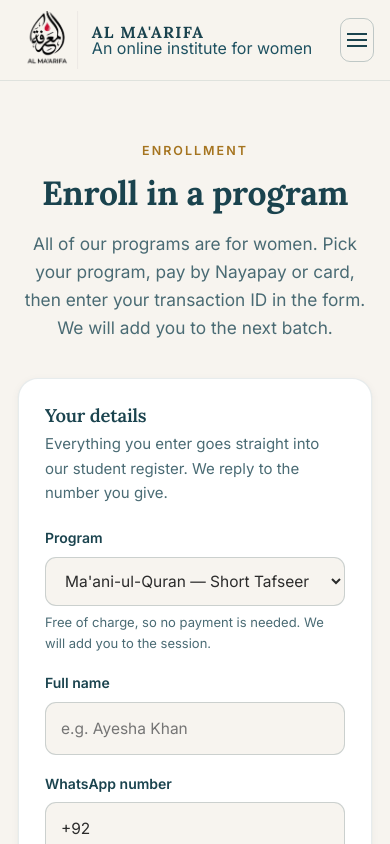
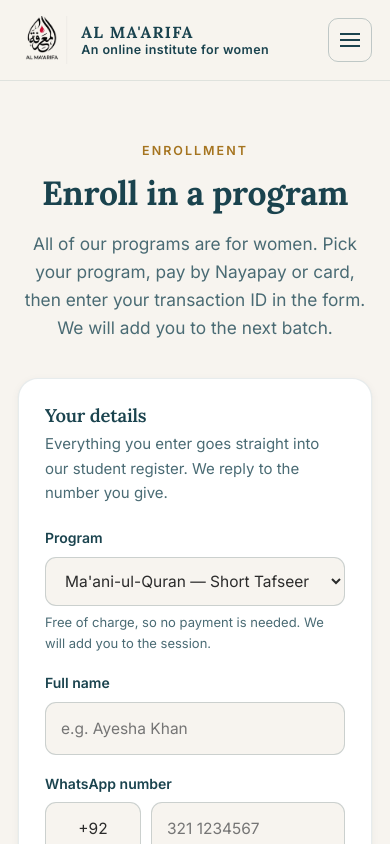
Before and after one commit to akezu2000/almaarifa, a plain HTML site: page enroll.html in a window 390 px wide. Shown: the top 844 px of the page. Drawn offline with Linux system fonts and the light colour scheme.

Commit message:
Add files via upload

```diff
--- a/assets/css/style.css
+++ b/assets/css/style.css
@@ -107,13 +107,16 @@
 }
 .brand{display:flex; align-items:center; flex:0 0 auto}
 .brand img{
-  height:84px; width:auto;       /* logo is 1:2.81 — keep it tall enough to read */
+  width:auto;                    /* height drives the width, never the reverse */
   display:block;
   object-fit:contain;
   filter:none !important;        /* never let a theme recolour the logo */
   background:transparent !important;
   mix-blend-mode:normal !important;
 }
+/* The mark is roughly square, so it needs far less height than the old tall
+   one to carry the same weight. Widths follow from the real file, 255 x 243. */
+.brand .brand-mark{height:72px}
 .nav{margin-left:auto; display:flex; align-items:center; gap:6px}
 .nav a{
   font-size:15px; font-weight:500; color:var(--ink);
@@ -383,6 +386,11 @@
   outline:none; border-color:var(--teal); background:var(--white);
 }
 .field textarea{min-height:130px; resize:vertical}
+/* Country code sits in its own narrow box beside the number, so a number
+   never arrives without one. 96px holds +353 at this size without clipping. */
+.phone-pair{display:flex; gap:10px}
+.phone-pair .phone-cc{flex:0 0 96px; min-width:0; text-align:center}
+.phone-pair .phone-local{flex:1 1 auto; min-width:0}
 .field-hint{font-size:13px; color:var(--muted); margin-top:6px}
 .form-note{font-size:13.5px; color:var(--muted); margin-top:16px; text-align:center}
 
@@ -394,7 +402,9 @@
 .site-footer a:hover{color:var(--white)}
 .site-footer ul{list-style:none; padding:0; margin:0}
 .site-footer li{margin-bottom:9px}
-.footer-brand img{height:96px; width:auto; margin-bottom:18px}
+/* The mark is roughly square now, so it needs less height than the old tall
+   one did to read at the same weight in the footer. */
+.footer-brand img{height:76px; width:auto; margin-bottom:18px}
 .footer-bottom{
   margin-top:44px; padding-top:22px; border-top:1px solid rgba(247,244,239,.14);
   display:flex; flex-wrap:wrap; gap:12px; justify-content:space-between;
@@ -439,7 +449,6 @@
   .nav a{padding:13px 14px; font-size:16px}
   .nav .btn{margin-top:10px; justify-content:center}
   .nav-toggle{display:flex}
-  .brand img{height:68px}
 }
 @media (max-width:600px){
   body{font-size:16px}
@@ -447,7 +456,6 @@
   .grid--2,.grid--4,.stats{grid-template-columns:1fr}
   .footer-grid{grid-template-columns:1fr}
   .hero-badge{position:static; margin-top:14px; max-width:none}
-  .brand img{height:58px}
   :root{--header-h:80px}
   .btn{width:100%}
   .btn-row{flex-direction:column}
@@ -473,6 +481,12 @@
 .brand-tag{
   font-size:10.5px; font-weight:500; letter-spacing:.2em; text-transform:uppercase;
   color:var(--muted); margin-top:8px;
+}
+/* The one header line that must survive every breakpoint, including phones,
+   where .brand-tag is hidden below 900px. */
+.brand-for{
+  font-size:11.5px; font-weight:600; letter-spacing:.03em;
+  color:var(--teal); margin-top:6px;
 }
 
 /* ---------- 23. Course card fee ---------- */
@@ -512,13 +526,17 @@
 
 @media (max-width:900px){
   .brand{gap:13px}
-  .brand-mark{height:64px}
+  .brand .brand-mark{height:58px}
   .brand-name{font-size:1.12rem; letter-spacing:.11em}
   .brand-tag{display:none}
+  /* With the tagline gone on small screens, this line is the only thing
+     telling a first-time visitor who the institute is for. Give it room. */
+  .brand-for{font-size:12px; margin-top:5px}
 }
 @media (max-width:600px){
-  .brand-mark{height:54px}
+  .brand .brand-mark{height:48px}
   .brand-name{font-size:1rem; letter-spacing:.08em}
+  .brand-for{font-size:12.5px; margin-top:4px}
 }
 
 /* ---------- 25. Fee & concession line ---------- */
```
